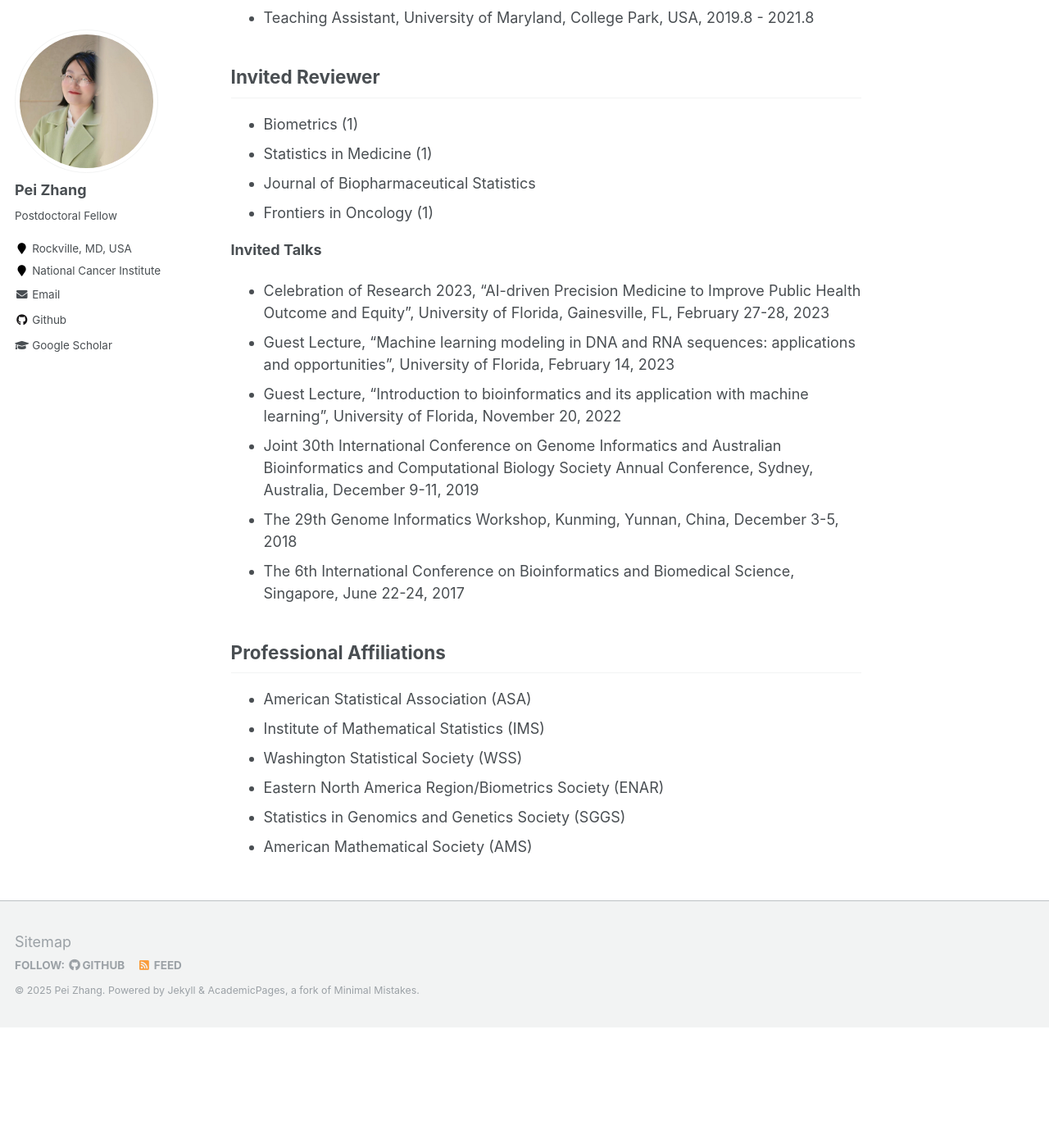
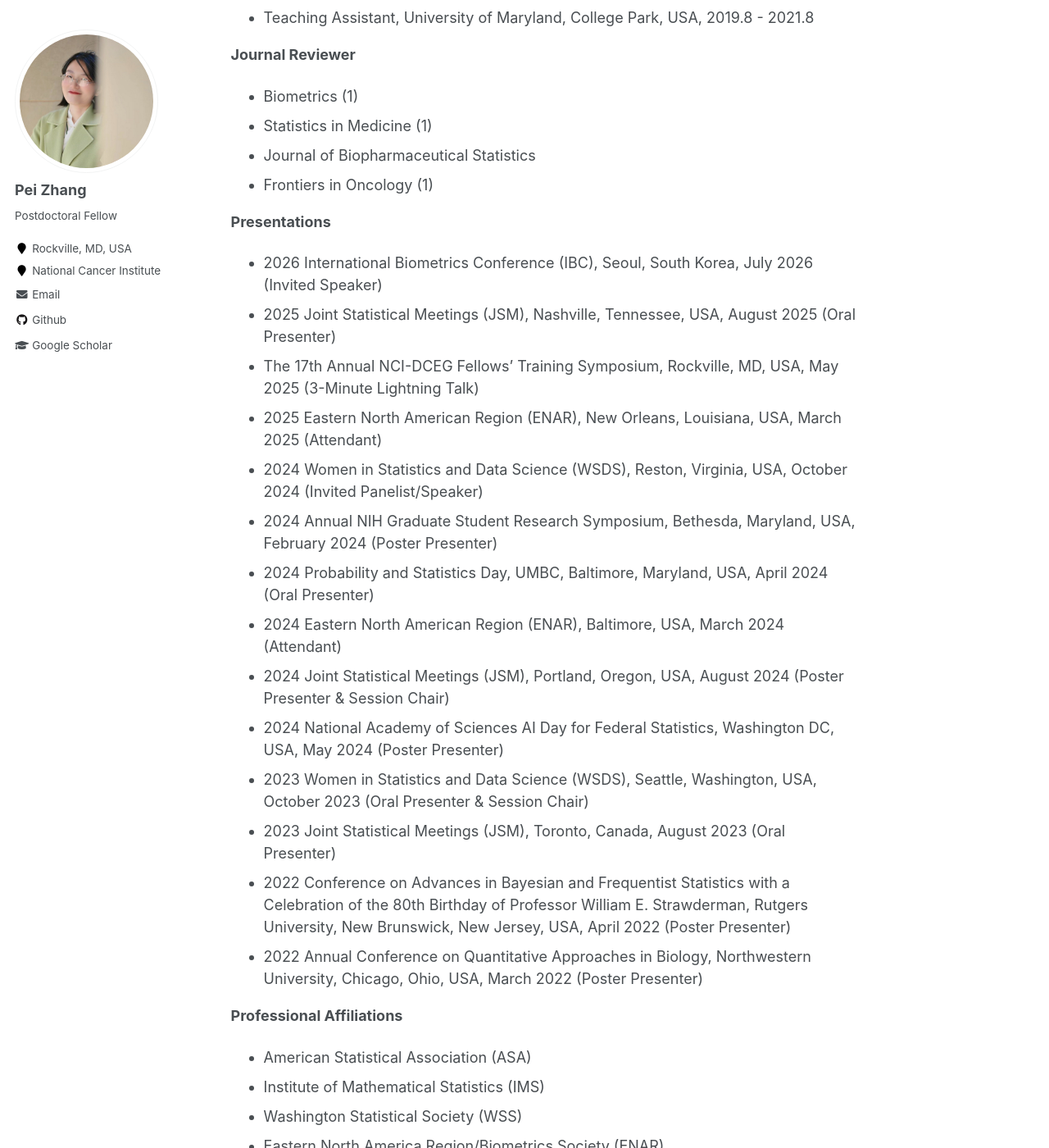
Before and after one commit to BettyzhangPei/BettyzhangPei.github.io, a Jekyll site: the page built from _pages/activities.md, in a window 1280 px wide and 1400 px high, scrolled down 232 px. Shown: the whole window at 82% size. Built offline with Jekyll 4.4.1, drawn with Linux system fonts in a browser that asks for light colours; before the commit the page ends 1485 px from its top, so only the background shows below that.

Commit message:
Update activities.md

```diff
--- a/_pages/activities.md
+++ b/_pages/activities.md
@@ -23,22 +23,32 @@ author_profile: true
 - Program Committee member: The 21st Asia Pacific Bioinformatics Conference (APBC 2023)
 - Guest Editor for Research Topic: Computational Methods to Analyze RNA Data for Human Diseases in the journal of Frontiers in Genetics.  -->
 
-## Invited Reviewer
+
+<b>Journal Reviewer</b>
 - Biometrics (1)
 - Statistics in Medicine (1)
 - Journal of Biopharmaceutical Statistics
 - Frontiers in Oncology (1)
 
 
-<b>Invited Talks</b>
-- Celebration of Research 2023, "AI-driven Precision Medicine to Improve Public Health Outcome and Equity", University of Florida, Gainesville, FL, February 27-28, 2023
-- Guest Lecture, "Machine learning modeling in DNA and RNA sequences: applications and opportunities", University of Florida, February 14, 2023
-- Guest Lecture, "Introduction to bioinformatics and its application with machine learning", University of Florida, November 20, 2022
-- Joint 30th International Conference on Genome Informatics and Australian Bioinformatics and Computational Biology Society Annual Conference, Sydney, Australia, December 9-11, 2019
-- The 29th Genome Informatics Workshop, Kunming, Yunnan, China, December 3-5, 2018
-- The 6th International Conference on Bioinformatics and Biomedical Science, Singapore, June 22-24, 2017
+<b>Presentations</b>
+- 2026 International Biometrics Conference (IBC), Seoul, South Korea, July 2026 (Invited Speaker)
+- 2025 Joint Statistical Meetings (JSM), Nashville, Tennessee, USA, August 2025 (Oral Presenter)
+- The 17th Annual NCI-DCEG Fellows' Training Symposium, Rockville, MD, USA, May 2025 (3-Minute Lightning Talk)
+- 2025 Eastern North American Region (ENAR), New Orleans, Louisiana, USA, March 2025 (Attendant)
+- 2024 Women in Statistics and Data Science (WSDS), Reston, Virginia, USA, October 2024 (Invited Panelist/Speaker)
+- 2024 Annual NIH Graduate Student Research Symposium, Bethesda, Maryland, USA, February 2024 (Poster Presenter)
+- 2024 Probability and Statistics Day, UMBC, Baltimore, Maryland, USA, April 2024 (Oral Presenter)
+- 2024 Eastern North American Region (ENAR), Baltimore, USA, March 2024 (Attendant)
+- 2024 Joint Statistical Meetings (JSM), Portland, Oregon, USA, August 2024 (Poster Presenter & Session Chair)
+- 2024 National Academy of Sciences AI Day for Federal Statistics, Washington DC, USA, May 2024 (Poster Presenter)
+- 2023 Women in Statistics and Data Science (WSDS), Seattle, Washington, USA, October 2023 (Oral Presenter & Session Chair)
+- 2023 Joint Statistical Meetings (JSM), Toronto, Canada, August 2023 (Oral Presenter)
+- 2022 Conference on Advances in Bayesian and Frequentist Statistics with a Celebration of the 80th Birthday of Professor William E. Strawderman, Rutgers University, New Brunswick, New Jersey, USA, April 2022 (Poster Presenter)
+- 2022 Annual Conference on Quantitative Approaches in Biology, Northwestern University, Chicago, Ohio, USA, March 2022 (Poster Presenter)
 
-## Professional Affiliations
+
+<b>Professional Affiliations</b>
 -  American Statistical Association (ASA)
 -  Institute of Mathematical Statistics (IMS)
 -  Washington Statistical Society (WSS)
```
